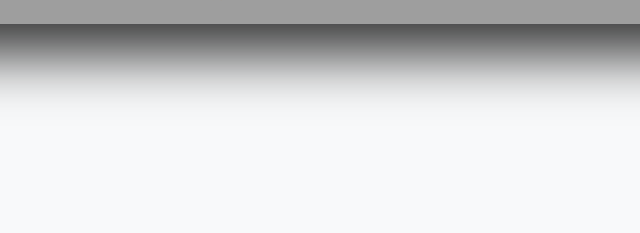
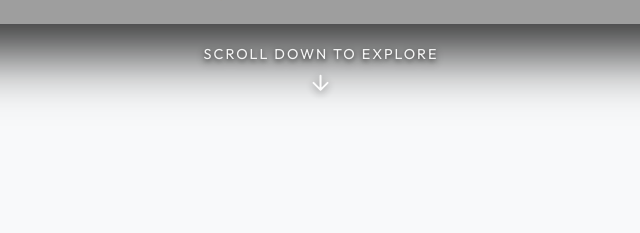
Before and after one commit to PoojanPatel7/portfolio_vercel, a website built with Vite: page index.html in a window 1280 px wide. Shown: the part 664-897 px from the top of the page, 319-959 px from the left. Built offline with nearby package versions, Linux system fonts and the light colour scheme.

Commit message:
Enhance scroll indicator on hero sequence

```diff
--- a/index.html
+++ b/index.html
@@ -50,9 +50,17 @@
 
     <main>
       <!-- Premium Scroll Video Sequence (Main Screen) -->
-      <section id="hero-sequence">
+      <section id="hero-sequence" style="position: relative;">
         <div class="video-container">
           <canvas id="scroll-video-canvas"></canvas>
+
+          <!-- Scroll Indicator -->
+          <div class="scroll-indicator">
+            <span>Scroll down to explore</span>
+            <svg width="24" height="24" viewBox="0 0 24 24" fill="none" stroke="currentColor" stroke-width="2" stroke-linecap="round" stroke-linejoin="round">
+              <path d="M12 5v14M19 12l-7 7-7-7"/>
+            </svg>
+          </div>
         </div>
       </section>
 
--- a/style.css
+++ b/style.css
@@ -1406,6 +1406,44 @@ footer {
   background: var(--bg-color);
 }
 
+.scroll-indicator {
+  position: absolute;
+  bottom: 40px;
+  left: 50%;
+  transform: translateX(-50%);
+  display: flex;
+  flex-direction: column;
+  align-items: center;
+  gap: 8px;
+  color: #ffffff;
+  font-family: 'Outfit', sans-serif;
+  opacity: 0.9;
+  animation: bounce 2s infinite;
+  z-index: 10;
+  pointer-events: none;
+  text-shadow: 0 2px 4px rgba(0,0,0,0.5);
+  filter: drop-shadow(0 2px 4px rgba(0,0,0,0.5));
+}
+
+.scroll-indicator span {
+  font-size: 0.9rem;
+  letter-spacing: 2px;
+  text-transform: uppercase;
+  font-weight: 500;
+}
+
+@keyframes bounce {
+  0%, 20%, 50%, 80%, 100% {
+    transform: translateX(-50%) translateY(0);
+  }
+  40% {
+    transform: translateX(-50%) translateY(-10px);
+  }
+  60% {
+    transform: translateX(-50%) translateY(-5px);
+  }
+}
+
 #scroll-video-canvas {
   width: 80vw;
   max-width: 1200px;
```
